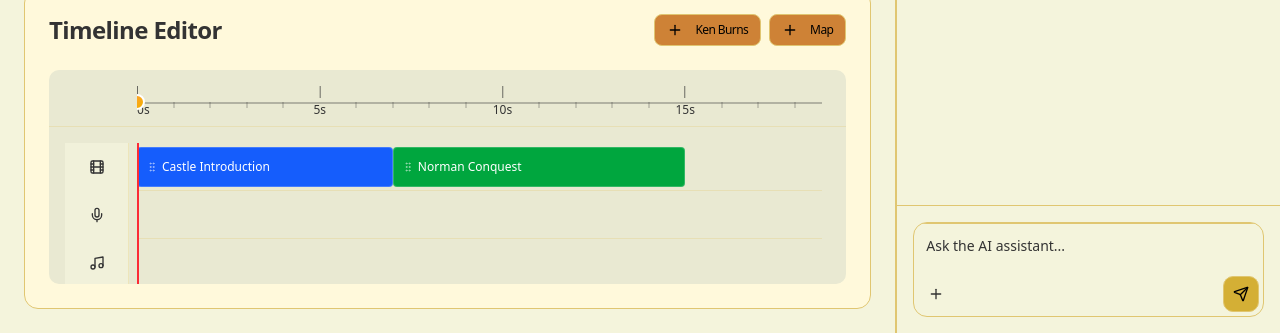
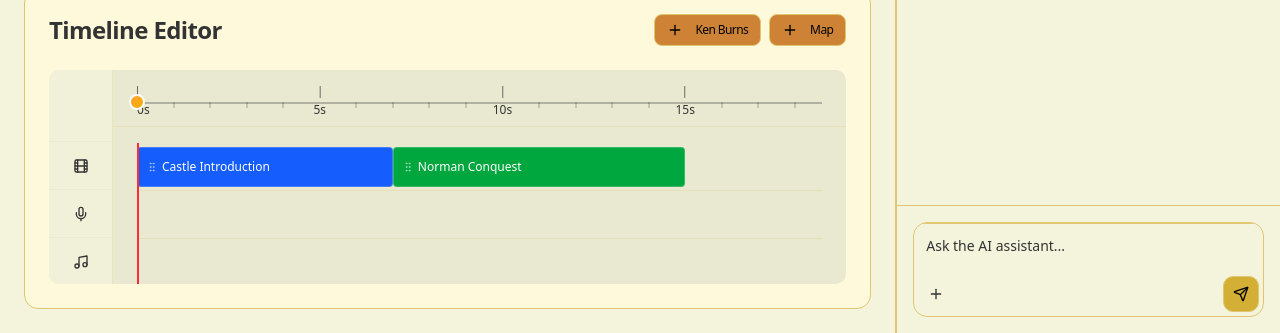
Before and after one commit to keremk/tutopanda, a Next.js app in the folder client/: page /edit in a window 1280 px wide. Shown: the part 467-800 px from the top of the page. Built offline with nearby package versions, Linux system fonts and the light colour scheme; a web font is replaced by a local one.

Commit message:
fix: refactor the track headers and add horizontal scrolling

```diff
--- a/client/src/components/interactive-timeline-editor.tsx
+++ b/client/src/components/interactive-timeline-editor.tsx
@@ -1,8 +1,8 @@
 import React, { useState, useEffect } from 'react';
 import { Button } from '@/components/ui/button';
 import { Card, CardContent, CardHeader, CardTitle } from '@/components/ui/card';
-import { TimelineTracks } from '@/components/timeline-tracks';
-import { TimelineSlider } from '@/components/timeline-slider';
+import { TrackHeaders } from '@/components/track-headers';
+import { TimelineContent } from '@/components/timeline-content';
 import { calculateTimelineMetrics } from '@/lib/timeline-utils';
 import { Plus } from 'lucide-react';
 import { type Timeline } from '@/schema';
@@ -79,16 +79,10 @@ export default function InteractiveTimelineEditor({
         </CardTitle>
       </CardHeader>
       <CardContent className="flex-1 flex flex-col min-h-0" data-timeline-container>
-        {/* Composed Timeline: Slider + Tracks */}
-        <div className="bg-muted rounded-lg overflow-hidden">
-          <TimelineSlider
-            currentTime={currentTime}
-            totalContentDuration={metrics.totalContentDuration}
-            needsHorizontalScroll={metrics.needsHorizontalScroll}
-            effectiveWidth={metrics.effectiveWidth}
-            onSeek={onSeek}
-          />
-          <TimelineTracks
+        {/* Composed Timeline: TrackHeaders + ScrollableContent */}
+        <div className="bg-muted rounded-lg overflow-hidden flex">
+          <TrackHeaders />
+          <TimelineContent
             timeline={timeline}
             currentTime={currentTime}
             totalContentDuration={metrics.totalContentDuration}
--- /dev/null
+++ b/client/src/components/timeline-content.tsx
@@ -0,0 +1,65 @@
+import React from 'react';
+import { TimelineSlider } from '@/components/timeline-slider';
+import { TimelineTracks } from '@/components/timeline-tracks';
+import { type Timeline } from '@/schema';
+
+interface TimelineContentProps {
+  timeline: Timeline;
+  currentTime: number;
+  totalContentDuration: number;
+  needsHorizontalScroll: boolean;
+  effectiveWidth: number;
+  pixelsPerSecond: number;
+  onSeek: (time: number) => void;
+  onRemoveComponent: (id: string) => void;
+  onUpdateComponent: (id: string, updates: { startTime?: number; duration?: number }) => void;
+}
+
+export function TimelineContent({
+  timeline,
+  currentTime,
+  totalContentDuration,
+  needsHorizontalScroll,
+  effectiveWidth,
+  pixelsPerSecond,
+  onSeek,
+  onRemoveComponent,
+  onUpdateComponent,
+}: TimelineContentProps) {
+  return (
+    <div
+      className="flex-1"
+      style={{
+        overflowX: 'scroll', // Always show horizontal scrollbar
+        overflowY: 'hidden',
+        scrollbarWidth: 'thin', // Firefox
+      }}
+    >
+      <div
+        style={{
+          width: needsHorizontalScroll ? `${effectiveWidth}px` : '100%',
+          minWidth: needsHorizontalScroll ? `${effectiveWidth}px` : 'auto'
+        }}
+      >
+        <TimelineSlider
+          currentTime={currentTime}
+          totalContentDuration={totalContentDuration}
+          needsHorizontalScroll={needsHorizontalScroll}
+          effectiveWidth={effectiveWidth}
+          onSeek={onSeek}
+        />
+        <TimelineTracks
+          timeline={timeline}
+          currentTime={currentTime}
+          totalContentDuration={totalContentDuration}
+          needsHorizontalScroll={needsHorizontalScroll}
+          effectiveWidth={effectiveWidth}
+          pixelsPerSecond={pixelsPerSecond}
+          onSeek={onSeek}
+          onRemoveComponent={onRemoveComponent}
+          onUpdateComponent={onUpdateComponent}
+        />
+      </div>
+    </div>
+  );
+}
--- a/client/src/components/timeline-slider.tsx
+++ b/client/src/components/timeline-slider.tsx
@@ -85,28 +85,12 @@ export const TimelineSlider = ({
 
   return (
     <div className={cn("p-4 pb-2 border-b border-border/30", className)}>
-      <div className="flex">
-        {/* Spacer for icon column alignment */}
-        <div className="w-16 shrink-0"></div>
-
-        {/* TimelineSlider aligned with tracks */}
-        <div className="flex-1 px-2">
-          <div
-            className="w-full"
-            style={{
-              overflowX: needsHorizontalScroll ? 'auto' : 'hidden',
-              overflowY: 'hidden',
-            }}
-          >
-            <div
-              ref={sliderRef}
-              className="relative h-8 cursor-pointer"
-              style={{
-                width: needsHorizontalScroll ? `${effectiveWidth}px` : '100%',
-                minWidth: needsHorizontalScroll ? `${effectiveWidth}px` : 'auto'
-              }}
-              onClick={handleTimelineClick}
-            >
+      <div className="px-2">
+        <div
+          ref={sliderRef}
+          className="relative h-8 cursor-pointer w-full"
+          onClick={handleTimelineClick}
+        >
               {/* Progress line background (full width, darker) */}
               <div className="absolute top-4 left-0 right-0 h-0.5 bg-muted-foreground/30" />
 
@@ -168,8 +152,6 @@ export const TimelineSlider = ({
                   <div className="w-full h-full rounded-full bg-gradient-to-br from-white/20 to-transparent" />
                 </div>
               </div>
-            </div>
-          </div>
         </div>
       </div>
     </div>
--- a/client/src/components/timeline-tracks.tsx
+++ b/client/src/components/timeline-tracks.tsx
@@ -1,7 +1,6 @@
 import React, { useRef, useState, useCallback, useEffect } from 'react';
 import { Button } from '@/components/ui/button';
 import { ScrollArea } from '@/components/ui/scroll-area';
-import { Tooltip, TooltipContent, TooltipTrigger } from '@/components/ui/tooltip';
 import { Trash2, GripVertical, Film, Mic, Music, Volume2 } from 'lucide-react';
 import { type Timeline, type TimelineComponent } from '@/schema';
 import { cn } from '@/lib/utils';
@@ -99,13 +98,17 @@ export function TimelineTracks({
     const leftPercent = (component.startTime / totalContentDuration) * 100;
     const widthPercent = (component.duration / totalContentDuration) * 100;
     const channelIndex = getChannelIndex(component.type);
-    const top = channelIndex * channelHeight + 4; // 4px padding from channel edge
+
+    // Calculate for true vertical centering within each 48px row
+    const trackHeight = 40; // Track height
+    const verticalPadding = (channelHeight - trackHeight) / 2; // Equal top/bottom padding
+    const top = channelIndex * channelHeight + verticalPadding;
 
     return {
       left: `${leftPercent}%`,
       top: `${top}px`,
-      width: `${Math.max(widthPercent, 0.5)}%`, // Minimum 0.5% width for visibility with longer timelines
-      height: `${channelHeight - 8}px`, // Full channel height minus padding
+      width: `${Math.max(widthPercent, 0.5)}%`,
+      height: `${trackHeight}px`,
     };
   };
 
@@ -201,50 +204,14 @@ export function TimelineTracks({
   return (
     <ScrollArea style={{ height: `${totalTimelineHeight + 32}px` }}>
         <div className="relative p-4">
-          <div className="flex">
-            {/* Channel Labels Column */}
-            <div className="w-16 shrink-0 bg-background/80 border-r border-border/30">
-              {TIMELINE_CHANNELS.map((channel) => {
-                const IconComponent = channel.icon;
-                return (
-                  <Tooltip key={channel.id}>
-                    <TooltipTrigger asChild>
-                      <div
-                        className="flex items-center justify-center hover:bg-muted/30 transition-colors"
-                        style={{ height: `${channelHeight}px` }}
-                      >
-                        <IconComponent className="w-4 h-4 text-muted-foreground hover:text-foreground transition-colors" />
-                      </div>
-                    </TooltipTrigger>
-                    <TooltipContent side="right">
-                      <p>{channel.name}</p>
-                    </TooltipContent>
-                  </Tooltip>
-                );
-              })}
-            </div>
-
-            {/* Timeline Tracks */}
-            <div className="flex-1 px-2">
-              <div
-                className="w-full"
-                style={{
-                  height: `${totalTimelineHeight}px`,
-                  overflowX: needsHorizontalScroll ? 'auto' : 'hidden',
-                  overflowY: 'hidden',
-                }}
-              >
-                <div
-                  ref={timelineRef}
-                  className="relative cursor-pointer select-none"
-                  style={{
-                    height: `${totalTimelineHeight}px`,
-                    width: needsHorizontalScroll ? `${effectiveWidth}px` : '100%',
-                    minWidth: needsHorizontalScroll ? `${effectiveWidth}px` : 'auto'
-                  }}
-                  onClick={handleTimelineClick}
-                  data-testid="timeline-tracks"
-                >
+          <div className="px-2">
+            <div
+              ref={timelineRef}
+              className="relative cursor-pointer select-none w-full"
+              style={{ height: `${totalTimelineHeight}px` }}
+              onClick={handleTimelineClick}
+              data-testid="timeline-tracks"
+            >
                 {/* Channel Background Lines */}
                 {TIMELINE_CHANNELS.map((channel, index) => (
                   <div
@@ -319,9 +286,7 @@ export function TimelineTracks({
                   data-testid="timeline-playhead"
                 />
               </div>
-            </div>
           </div>
-        </div>
         </div>
       </ScrollArea>
   );
--- /dev/null
+++ b/client/src/components/track-headers.tsx
@@ -0,0 +1,75 @@
+import React from 'react';
+import { Tooltip, TooltipContent, TooltipTrigger } from '@/components/ui/tooltip';
+import { Film, Mic, Music, Volume2 } from 'lucide-react';
+
+interface TrackChannel {
+  id: string;
+  name: string;
+  icon: React.ComponentType<{ className?: string }>;
+  height: number;
+  componentTypes: string[];
+}
+
+const TIMELINE_CHANNELS: TrackChannel[] = [
+  {
+    id: 'clips',
+    name: 'Video Clips',
+    icon: Film,
+    height: 48,
+    componentTypes: ['ken_burns', 'map_troop_movement'],
+  },
+  {
+    id: 'voice',
+    name: 'Voice & Narration',
+    icon: Mic,
+    height: 48,
+    componentTypes: ['voice'],
+  },
+  {
+    id: 'music',
+    name: 'Background Music',
+    icon: Music,
+    height: 48,
+    componentTypes: ['background_music'],
+  },
+  {
+    id: 'sfx',
+    name: 'Sound Effects',
+    icon: Volume2,
+    height: 48,
+    componentTypes: ['sound_effect'],
+  },
+];
+
+interface TrackHeadersProps {
+  className?: string;
+}
+
+export function TrackHeaders({ className }: TrackHeadersProps) {
+  const channelHeight = 48;
+
+  return (
+    <div className={`w-16 shrink-0 bg-background/80 border-r border-border/30 ${className || ''}`}>
+      {/* Top spacing to align with slider + tracks padding: 56px (slider) + 16px (tracks padding) = 72px */}
+      <div className="border-b border-muted/90" style={{ height: '72px' }}></div>
+      {TIMELINE_CHANNELS.map((channel) => {
+        const IconComponent = channel.icon;
+        return (
+          <Tooltip key={channel.id}>
+            <TooltipTrigger asChild>
+              <div
+                className="flex items-center justify-center hover:bg-muted/30 transition-colors border-b border-muted/90"
+                style={{ height: `${channelHeight}px` }}
+              >
+                <IconComponent className="w-4 h-4 text-muted-foreground hover:text-foreground transition-colors" />
+              </div>
+            </TooltipTrigger>
+            <TooltipContent side="right">
+              <p>{channel.name}</p>
+            </TooltipContent>
+          </Tooltip>
+        );
+      })}
+    </div>
+  );
+}
```
